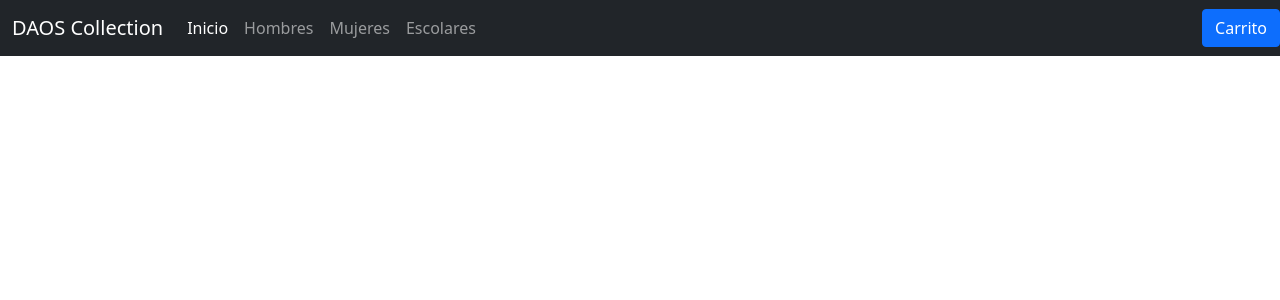
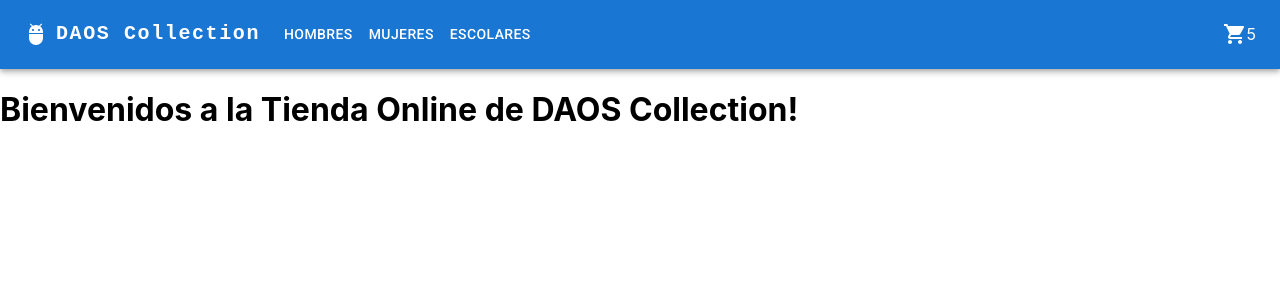
Before and after one commit to Maisaa7x/proyectoreact, a React (Create React App) app: page / in a window 1280 px wide. Shown: the top 300 px of the page. Built offline with nearby package versions, Linux system fonts and the light colour scheme.

Commit message:
Nueva libreria y primeros pasos de la tienda

```diff
--- a/package.json
+++ b/package.json
@@ -3,10 +3,13 @@
   "version": "0.1.0",
   "private": true,
   "dependencies": {
+    "@emotion/react": "^11.9.0",
+    "@emotion/styled": "^11.8.1",
+    "@mui/icons-material": "^5.8.2",
+    "@mui/material": "^5.8.2",
     "@testing-library/jest-dom": "^5.16.4",
     "@testing-library/react": "^13.3.0",
     "@testing-library/user-event": "^13.5.0",
-    "bootstrap": "^5.1.3",
     "react": "^18.1.0",
     "react-dom": "^18.1.0",
     "react-scripts": "5.0.1",
--- a/public/index.html
+++ b/public/index.html
@@ -25,6 +25,8 @@
       Learn how to configure a non-root public URL by running `npm run build`.
     -->
     <title>React App</title>
+      <link rel="stylesheet" href="https://fonts.googleapis.com/css?family=Roboto:300,400,500,700&display=swap"/>
+      <link rel="stylesheet" href="https://fonts.googleapis.com/icon?family=Material+Icons"/>
   </head>
   <body>
     <noscript>You need to enable JavaScript to run this app.</noscript>
--- a/src/App.js
+++ b/src/App.js
@@ -1,9 +1,11 @@
-import BootNavBar from "./components/BootNavBar";
+import ItemListContainer from "./components/ItemListContainer";
+import NavBarUI from "./components/NavBarUI";
 
 function App() {
   return (
     <div>
-      <BootNavBar />
+      <NavBarUI />
+      <ItemListContainer greetings = {"Bienvenidos a la Tienda Online de DAOS Collection!"}/>
     </div>
   );
 }
--- a/src/components/BootNavBar.jsx
+++ /dev/null
@@ -1,33 +0,0 @@
-import React from 'react'
-
-function BootNavBar() {
-  return (
-    <nav className="navbar navbar-expand-lg navbar-dark bg-dark">
-  <div className="container-fluid">
-    <a className="navbar-brand" href="#">DAOS Collection</a>
-    <button className="navbar-toggler" type="button" data-bs-toggle="collapse" data-bs-target="#navbarNav" aria-controls="navbarNav" aria-expanded="false" aria-label="Toggle navigation">
-      <span className="navbar-toggler-icon"></span>
-    </button>
-    <div className="collapse navbar-collapse" id="navbarNav">
-      <ul className="navbar-nav">
-        <li className="nav-item">
-          <a className="nav-link active" aria-current="page" href="#">Inicio</a>
-        </li>
-        <li className="nav-item">
-          <a className="nav-link" href="#">Hombres</a>
-        </li>
-        <li className="nav-item">
-          <a className="nav-link" href="#">Mujeres</a>
-        </li>
-        <li className="nav-item">
-          <a className="nav-link" href="#">Escolares</a>
-        </li>
-      </ul>
-        </div>
-        </div>
-        <button type="button" class="btn btn-primary">Carrito</button>
-        </nav>
-    )
-}
-
-export default BootNavBar
--- /dev/null
+++ b/src/components/CartWidget.jsx
@@ -0,0 +1,13 @@
+import React from 'react'
+import ShoppingCartIcon from '@mui/icons-material/ShoppingCart';
+
+function CartWidget({items}) {
+  return (
+    <>
+    <ShoppingCartIcon />
+    <span>{items}</span>
+    </>
+  )
+}
+
+export default CartWidget
--- /dev/null
+++ b/src/components/ItemListContainer.jsx
@@ -0,0 +1,9 @@
+import React from 'react'
+
+function ItemListContainer({greetings}) {
+  return (
+    <h1>{greetings}</h1>
+  )
+}
+
+export default ItemListContainer
--- /dev/null
+++ b/src/components/NavBarUI.jsx
@@ -0,0 +1,131 @@
+import * as React from 'react';
+import AppBar from '@mui/material/AppBar';
+import Box from '@mui/material/Box';
+import Toolbar from '@mui/material/Toolbar';
+import IconButton from '@mui/material/IconButton';
+import Typography from '@mui/material/Typography';
+import Menu from '@mui/material/Menu';
+import MenuIcon from '@mui/icons-material/Menu';
+import Container from '@mui/material/Container';
+import Button from '@mui/material/Button';
+import MenuItem from '@mui/material/MenuItem';
+import AdbIcon from '@mui/icons-material/Adb';
+import CartWidget from './CartWidget';
+
+const pages = ['Hombres', 'Mujeres', 'Escolares'];
+
+const NavBarUI = () => {
+  const [anchorElNav, setAnchorElNav] = React.useState(null);
+  const [anchorElUser, setAnchorElUser] = React.useState(null);
+
+  const handleOpenNavMenu = (event) => {
+    setAnchorElNav(event.currentTarget);
+  };
+  const handleOpenUserMenu = (event) => {
+    setAnchorElUser(event.currentTarget);
+  };
+
+  const handleCloseNavMenu = () => {
+    setAnchorElNav(null);
+  };
+
+  const handleCloseUserMenu = () => {
+    setAnchorElUser(null);
+  };
+
+  return (
+    <AppBar position="static">
+      <Container maxWidth="xl">
+        <Toolbar disableGutters>
+          <AdbIcon sx={{ display: { xs: 'none', md: 'flex' }, mr: 1 }} />
+          <Typography
+            variant="h6"
+            noWrap
+            component="a"
+            href="/"
+            sx={{
+              mr: 2,
+              display: { xs: 'none', md: 'flex' },
+              fontFamily: 'monospace',
+              fontWeight: 650,
+              letterSpacing: '.1rem',
+              color: 'inherit',
+              textDecoration: 'none',
+            }}
+          >
+            DAOS Collection
+          </Typography>
+
+          <Box sx={{ flexGrow: 1, display: { xs: 'flex', md: 'none' } }}>
+            <IconButton
+              size="large"
+              aria-label="account of current user"
+              aria-controls="menu-appbar"
+              aria-haspopup="true"
+              onClick={handleOpenNavMenu}
+              color="inherit"
+            >
+              <MenuIcon />
+            </IconButton>
+            <Menu
+              id="menu-appbar"
+              anchorEl={anchorElNav}
+              anchorOrigin={{
+                vertical: 'bottom',
+                horizontal: 'left',
+              }}
+              keepMounted
+              transformOrigin={{
+                vertical: 'top',
+                horizontal: 'left',
+              }}
+              open={Boolean(anchorElNav)}
+              onClose={handleCloseNavMenu}
+              sx={{
+                display: { xs: 'block', md: 'none' },
+              }}
+            >
+              {pages.map((page) => (
+                <MenuItem key={page} onClick={handleCloseNavMenu}>
+                  <Typography textAlign="center">{page}</Typography>
+                </MenuItem>
+              ))}
+            </Menu>
+          </Box>
+          <AdbIcon sx={{ display: { xs: 'flex', md: 'none' }, mr: 1 }} />
+          <Typography
+            variant="h5"
+            noWrap
+            component="a"
+            href=""
+            sx={{
+              mr: 2,
+              display: { xs: 'flex', md: 'none' },
+              flexGrow: 1,
+              fontFamily: 'monospace',
+              fontWeight: 700,
+              letterSpacing: '.3rem',
+              color: 'inherit',
+              textDecoration: 'none',
+            }}
+          >
+            DAOS Collection
+          </Typography>
+          <Box sx={{ flexGrow: 1, display: { xs: 'none', md: 'flex' } }}>
+            {pages.map((page) => (
+              <Button
+                key={page}
+                onClick={handleCloseNavMenu}
+                sx={{ my: 2, color: 'white', display: 'block' }}
+              >
+                {page}
+              </Button>
+            ))}
+          </Box>
+          <CartWidget items={5}/>
+        </Toolbar>
+      </Container>
+    </AppBar>
+  );
+};
+export default NavBarUI;
--- a/src/index.js
+++ b/src/index.js
@@ -3,7 +3,6 @@
 import './index.css';
 import App from './App';
 import reportWebVitals from './reportWebVitals';
-import 'bootstrap/dist/css/bootstrap.min.css';
 const root = ReactDOM.createRoot(document.getElementById('root'));
 root.render(
   <React.StrictMode>
```
Also changed, not shown: 1 other file (tests, documents, lock files or other folders).
